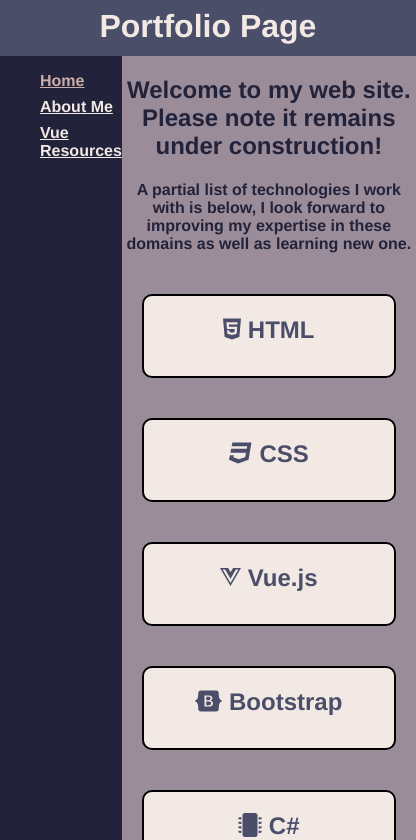
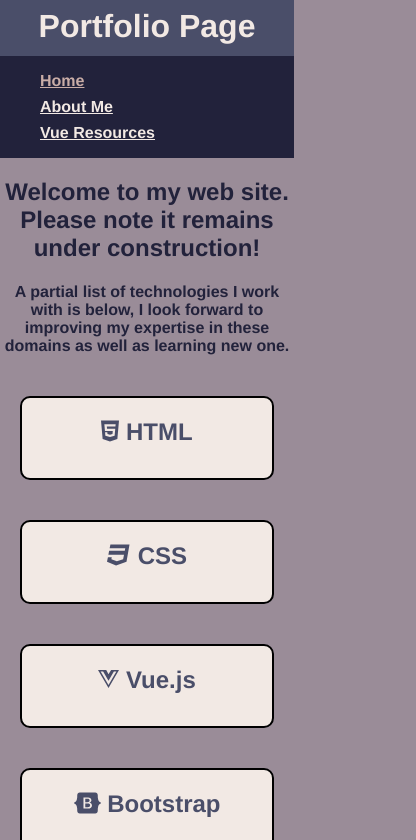
Before and after one commit to rwnewsom/Portfolio-Vue, a Vue app: page / in a window 390 px wide. Shown: the top 840 px of the page, 416 px wide, since content can reach past the window. Built offline with nearby package versions, Linux system fonts and the light colour scheme.

Commit message:
improved on small screens

```diff
--- a/src/App.vue
+++ b/src/App.vue
@@ -112,4 +112,12 @@
   }
 
 }
+
+@media only screen and (max-width: 600px) {
+  #app {
+     grid-template-areas: "head"
+  "sidebar" "main";
+  }
+}
+
 </style>
```
